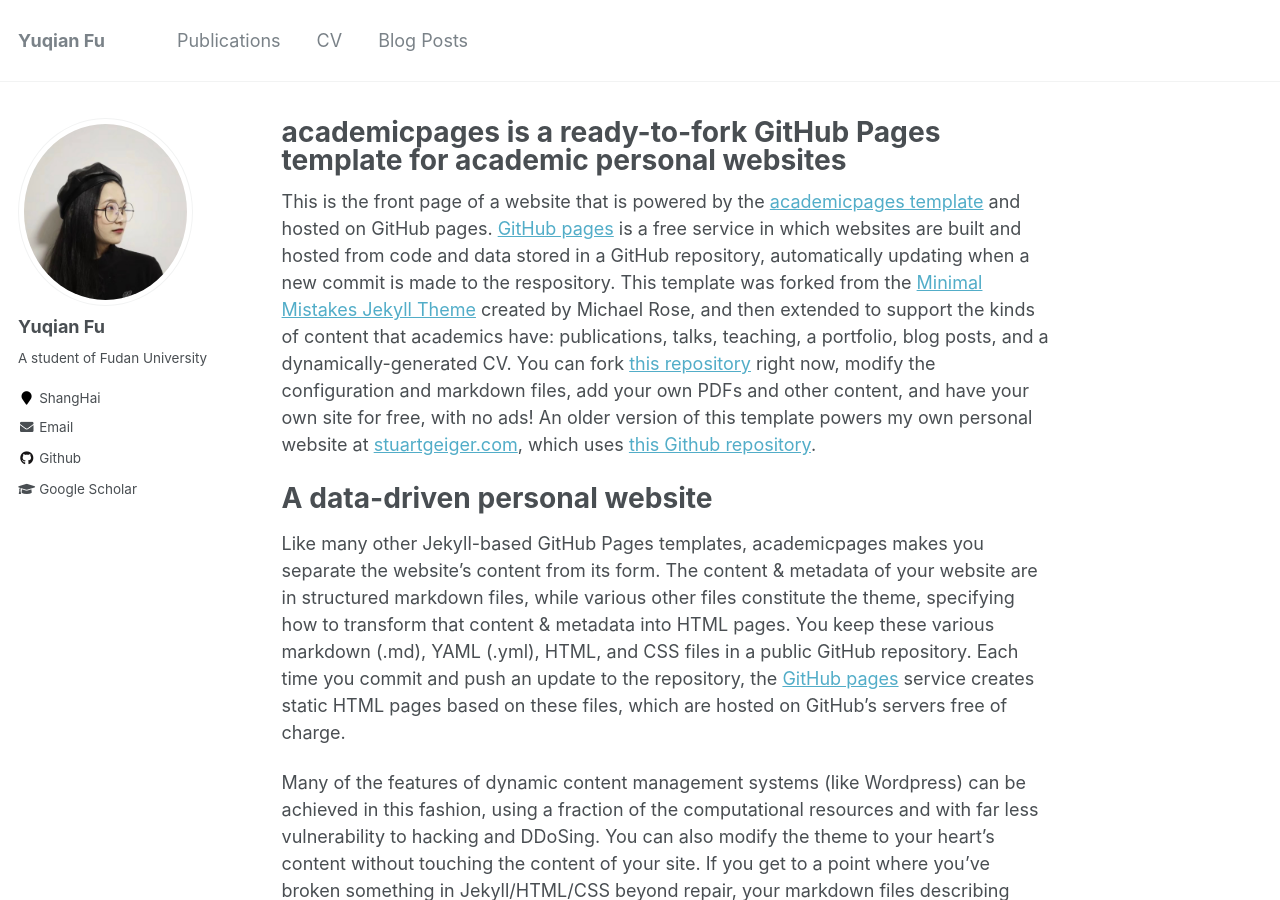
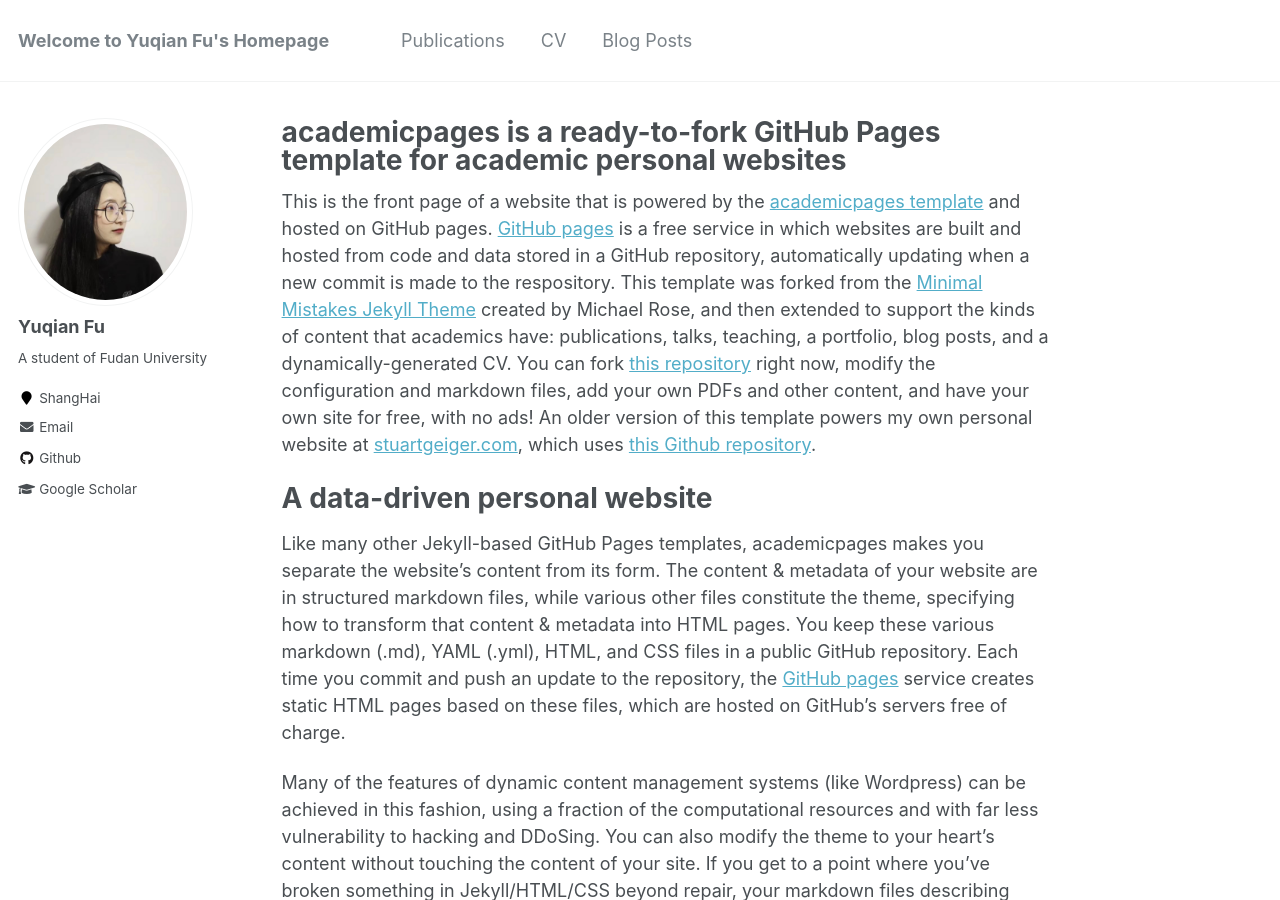
Before and after one commit to lovelyqian/lovelyqian.github.io, a Jekyll site: the page built from _pages/about.md, in a window 1280 px wide and 900 px high. Built offline with Jekyll 4.4.1, drawn with Linux system fonts in a browser that asks for light colours.

Commit message:
Profile Modified

```diff
--- a/_config.yml
+++ b/_config.yml
@@ -7,7 +7,7 @@
 
 # Site Settings
 locale                   : "en-US"
-title                    : "Yuqian Fu"
+title                    : "Welcome to Yuqian Fu's Homepage"
 title_separator          : "-"
 name                     : &name "Yuqian Fu"
 description              : &description "Yuqian Fu's website"
```
